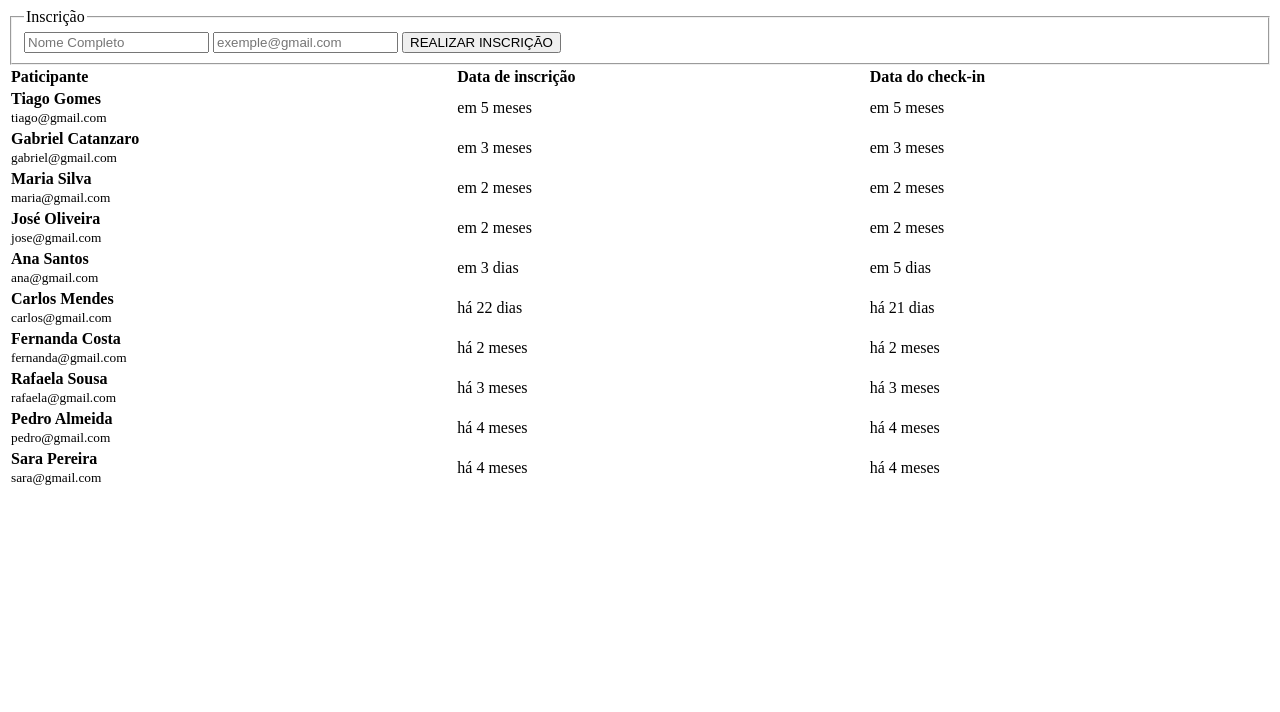
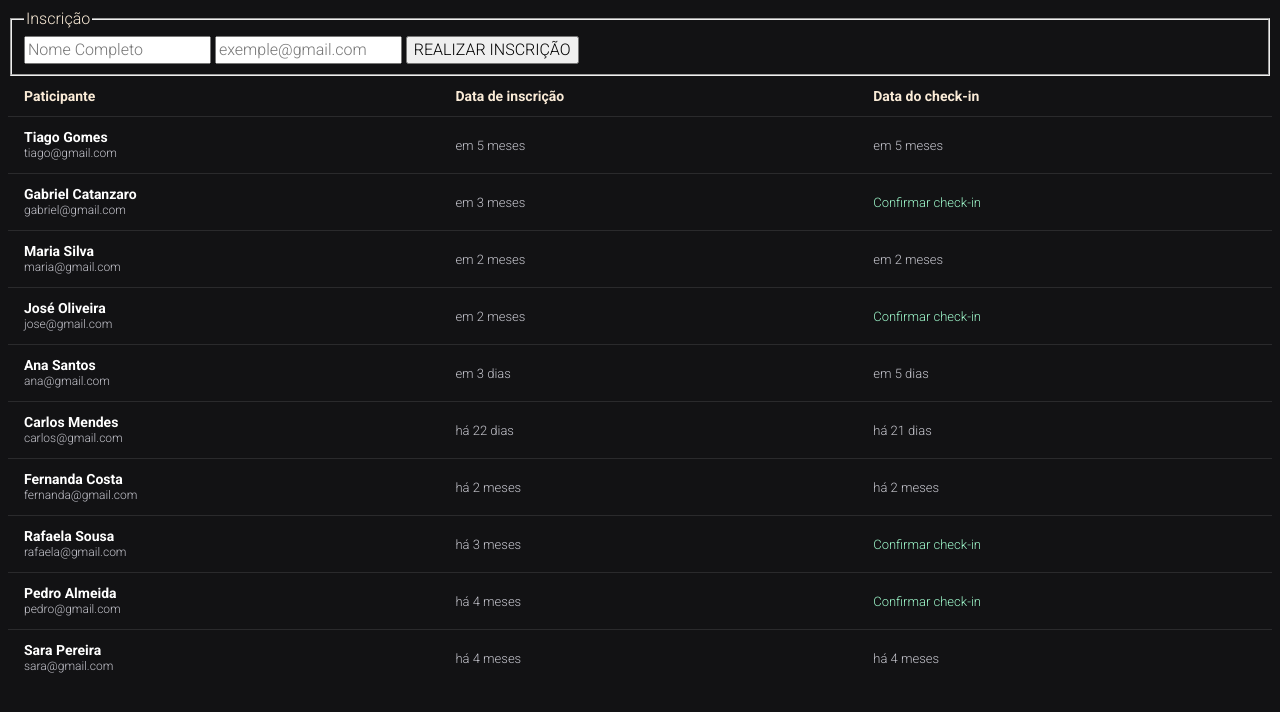
Before and after one commit to TiagoAlcan/NLW-Unite, a plain HTML site: page index.html in a window 1280 px wide. Drawn offline with nearby package versions, Linux system fonts and the light colour scheme.

Commit message:
finalizando aula 2

```diff
--- a/app.js
+++ b/app.js
@@ -12,7 +12,7 @@ let participantes = [
         nome: "Gabriel Catanzaro",
         email: "gabriel@gmail.com",
         dataInscricao: new Date(2024, 6, 15, 6, 30),
-        dataCheckIn: new Date(2024, 6, 16, 17, 45)
+        dataCheckIn: null
     },
     {
         nome: "Maria Silva",
@@ -24,7 +24,7 @@ let participantes = [
         nome: "José Oliveira",
         email: "jose@gmail.com",
         dataInscricao: new Date(2024, 4, 25, 14, 45),
-        dataCheckIn: new Date(2024, 5, 1, 9, 30)
+        dataCheckIn: null
     },
     {
         nome: "Ana Santos",
@@ -48,13 +48,13 @@ let participantes = [
         nome: "Rafaela Sousa",
         email: "rafaela@gmail.com",
         dataInscricao: new Date(2024, 0, 5, 9, 45),
-        dataCheckIn: new Date(2024, 0, 6, 11, 30)
+        dataCheckIn: null
     },
     {
         nome: "Pedro Almeida",
         email: "pedro@gmail.com",
         dataInscricao: new Date(2023, 11, 12, 16, 20),
-        dataCheckIn: new Date(2023, 11, 13, 20, 15)
+        dataCheckIn: null
     },
     {
         nome: "Sara Pereira",
@@ -72,7 +72,7 @@ const criarNovoParticipante = (participante) => {
         .to(participante.dataCheckIn)
 
     //condicional
-    if(dataCheckIn == null) {
+    if (participante.dataCheckIn == null) {
         dataCheckIn = `
             <button
                 data-email="${participante.email}"
@@ -104,7 +104,7 @@ const criarNovoParticipante = (participante) => {
 const atualizarLista = (participantes) => {
     let output = ""
     //estrutura de repeticção - loop
-    for(let participante of participantes) {
+    for (let participante of participantes) {
         //para cada participante de tantos participantes - faca alguma coisa enquanto tiver pessoas nessa lista
         output = output + criarNovoParticipante(participante)
     }
@@ -130,13 +130,38 @@ const criarNovoParticipante = (participante) => {
         dataCheckIn: null
     }
 
+    //vericficar se o participante existe
+    const participanteExistente = participantes.find(
+        //se o return é imediato voce pode tirar das chaves e o return
+        (p) => {
+            return p.email == participante.email
+        }
+    )
+    if (participanteExistente) {
+        alert('Email já cadastrado!')
+        return
+    }
+
     //conceito de spred - espalhar (...participantes - colocando os valores antigos da minha lista na nova lista)
     participantes = [participante, ...participantes]
 
     atualizarLista(participantes)
+
+    //limpar o formulário
+    //no português - do formulario pesquisa pelo seletor - name que recebe nome e desse cara voce pega o valor e atribui "" (vazio)
+    event.target.querySelector('[name="nome"]').value = ""
+    event.target.querySelector('[name="email"]').value = ""
 }
 
 const fazerCheckIn = (event) => {
+    const mensagemConfirmacao = 'Tem certeza que deseja fazer o check-in?'
+
+    //confirmar se realmente quer o check-in
+    if (confirm(mensagemConfirmacao) == false) {
+        //retorna pro caminho normal sem checar o botão
+        return
+    }
+
     //encontrar o participante dentro da lista
     const participante = participantes.find((p) => {
         return p.email == event.target.dataset.email
--- a/index.html
+++ b/index.html
@@ -5,13 +5,19 @@
     <meta charset="UTF-8">
     <meta name="viewport" content="width=device-width, initial-scale=1.0">
     <title>Projeto NLW</title>
-
+    <link rel="preconnect" href="https://fonts.googleapis.com">
+    <link rel="preconnect" href="https://fonts.gstatic.com" crossorigin>
+    <link
+        href="https://fonts.googleapis.com/css2?family=Roboto:ital,wght@0,100;0,300;0,400;0,500;0,700;0,900;1,100;1,300;1,400;1,500;1,700;1,900&display=swap"
+        rel="stylesheet">
     <script src="https://cdn.jsdelivr.net/npm/dayjs@1/dayjs.min.js"></script>
     <script src="https://cdn.jsdelivr.net/npm/dayjs@1/dayjs.min.js"></script>
     <script src="https://cdn.jsdelivr.net/npm/dayjs@1/plugin/relativeTime.js"></script>
     <script>dayjs.extend(window.dayjs_plugin_relativeTime)</script>
     <script src="https://cdn.jsdelivr.net/npm/dayjs@1/locale/pt-br.js"></script>
     <script>dayjs.locale('pt-br')</script>
+    <script type="text/javascript" src="./app.js" defer=""></script>
+  <link rel="stylesheet" href="./style.css">
 </head>
 
 <body>
@@ -20,18 +26,8 @@
             <legend>Inscrição</legend>
 
             <div>
-                <input
-                type="text"
-                placeholder="Nome Completo"
-                name="nome"
-                required
-                >
-                <input
-                type="email"
-                placeholder="exemple@gmail.com"
-                name="email"
-                required
-                >
+                <input type="text" placeholder="Nome Completo" name="nome" required>
+                <input type="email" placeholder="exemple@gmail.com" name="email" required>
                 <button>
                     REALIZAR INSCRIÇÃO
                 </button>
@@ -64,6 +60,7 @@
     </table>
 
     <script src="./app.js"></script>
+
 </body>
 
 </html>
--- a/style.css
+++ b/style.css
@@ -0,0 +1,50 @@
+body, table, input, button {
+    font: 300 16px/140% 'Roboto', sans-serif;
+}
+
+body {
+    background-color: #121214;
+    color:#faebd7;
+}
+
+table {
+    border-collapse: collapse;
+}
+
+table thead{
+    font-size: 14px;
+    line-height: 16px;
+}
+
+thead th,
+tbody td {
+    padding: 12px 16px;
+}
+
+tbody td {
+    border-top: 1px solid #ffffff1a;
+    font-size: 13px;
+    line-height: 15px;
+    color: #c4c4cc;
+}
+
+tbody td strong {
+    color: white;
+    font-size: 14px;
+    line-height: 16px;
+    font-weight: 600;
+}
+
+tbody td small {
+    font-size: 12px;
+    line-height: 16px;
+}
+
+tbody td button {
+    all: unset;
+    color: #9ff9cc;
+}
+
+tbody td button:hover {
+    text-decoration: underline;
+}
```
Also changed, not shown: 1 other file. Lines whose indentation alone changed are shown as unchanged.
